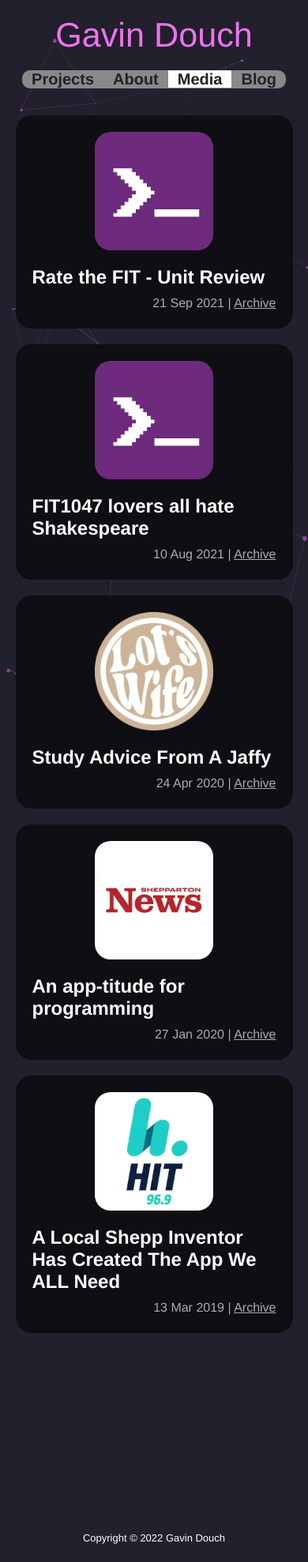
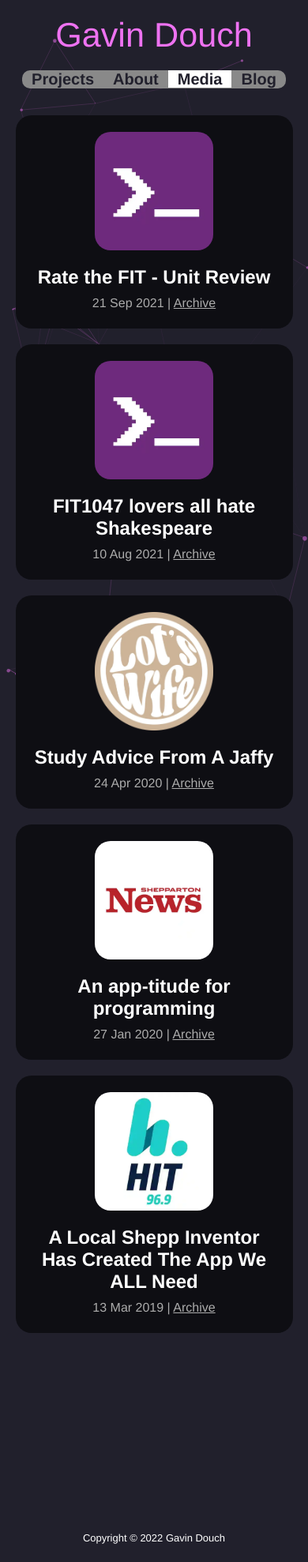
Before and after one commit to Coedice/website, a Jekyll site: the page built from media.html, in a window 390 px wide. Shown: the whole page at 79% size. Built offline with Jekyll 4.4.1, drawn with Linux system fonts in a browser that asks for light colours.

Commit message:
Center media appearance title and meta line on mobile

```diff
--- a/_sass/media.mobile.scss
+++ b/_sass/media.mobile.scss
@@ -11,5 +11,15 @@
 	  display: block;
 	  margin: 0 auto 20px auto;
 	}
+
+	h2 {
+	  text-align: center;
+	}
+
+	.media-appearance-meta {
+	  text-align: center;
+	  right: 0;
+	  left: 0;
+	}
   }
 }
```
